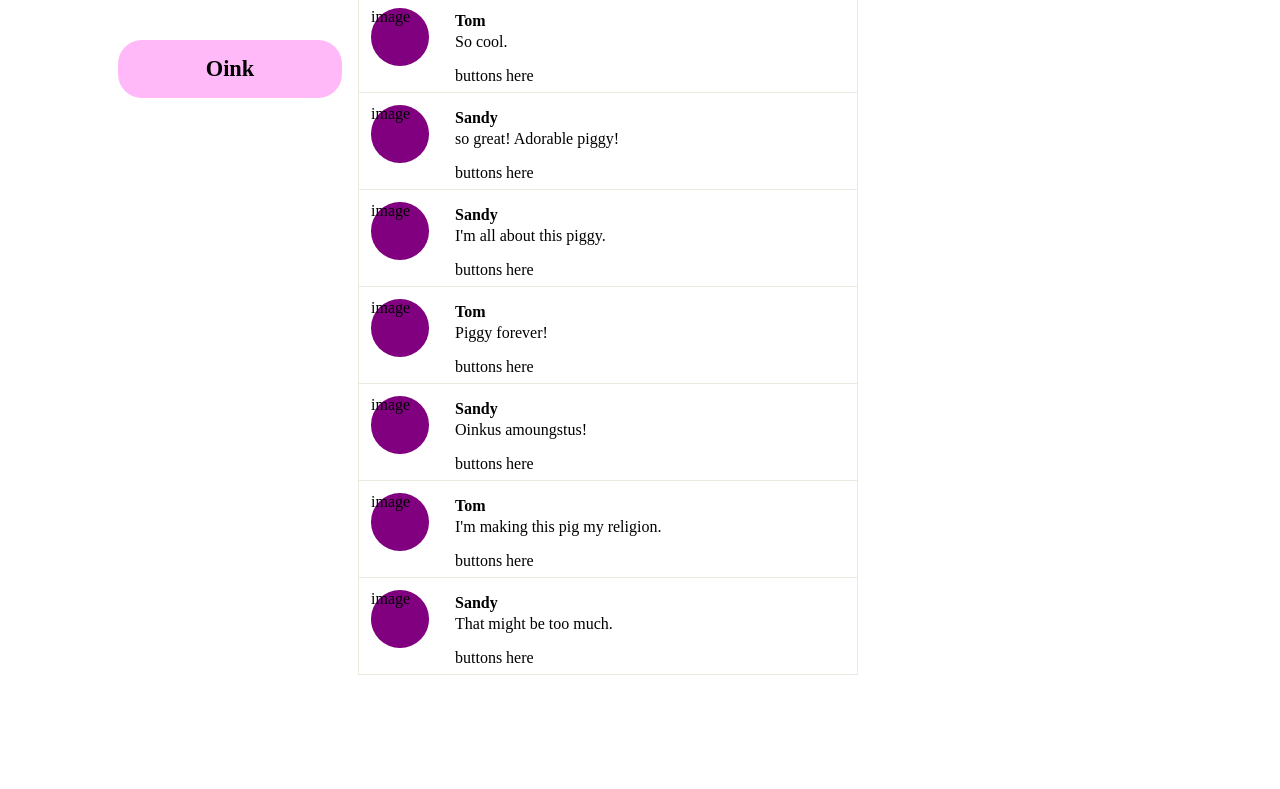
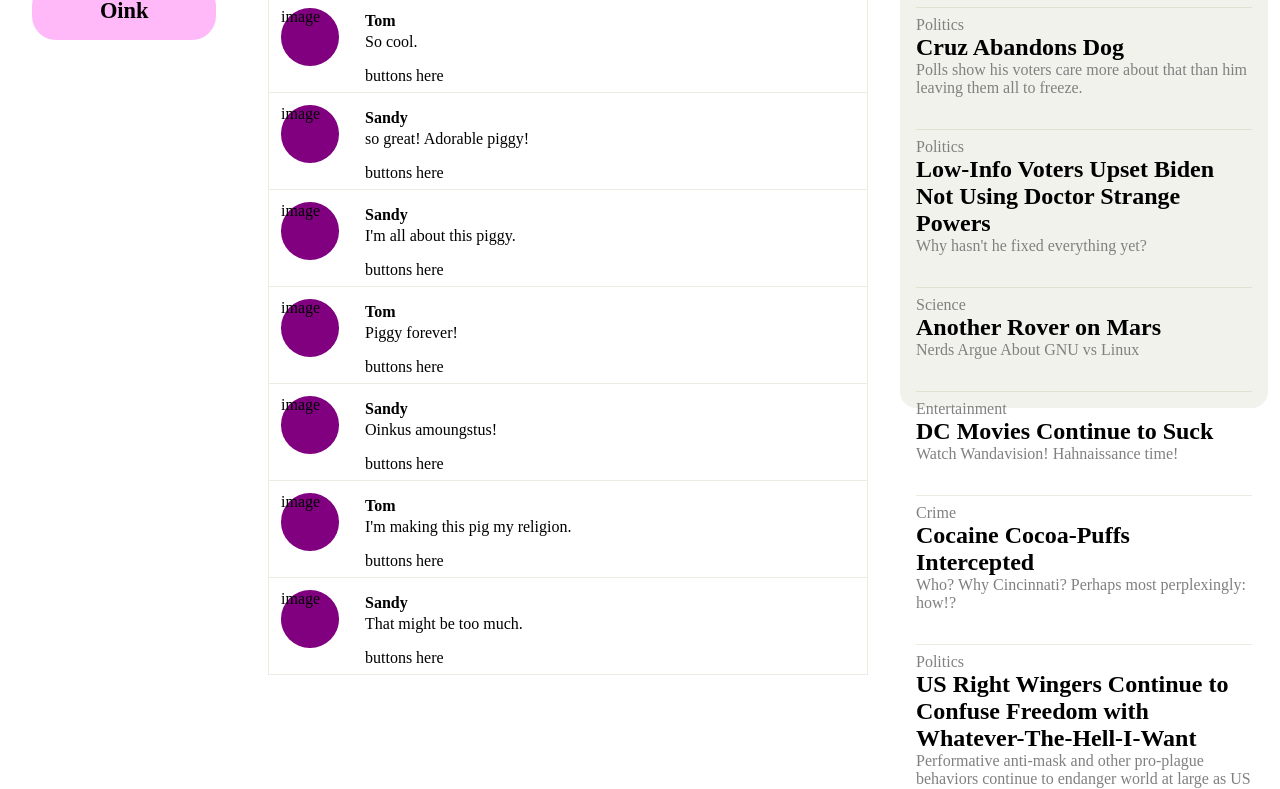
Before and after one commit to ApothecaryOfLight/Oinker, a plain HTML site: page frontend/index.html in a window 1280 px wide. Shown: the part 392-1181 px from the top of the page. Before the commit the page ends 1067 px from the top, so only its background shows below. Drawn offline with Linux system fonts and the light colour scheme.

Commit message:
Restyled CSS interface. Added fake data for news topics.

```diff
--- a/frontend/index.html
+++ b/frontend/index.html
@@ -66,7 +66,9 @@
       <div id="notifcation_container"></div>
       <div id="messages_container"></div>
     </div>
-    <div id="opt_container"></div>
+    <div id="opt_container">
+      <div id="news_items_container"></div>
+    </div>
     <div id="right_padding" class="page_padding"></div>
   </div>
 </body>
--- a/frontend/script.js
+++ b/frontend/script.js
@@ -4,6 +4,7 @@ console.log( "Yipee!" );
 
 window.addEventListener( 'load', (event)=> {
   render_timeline( fake_data.oinks );
+  render_whats_happening( fake_data.news );
 });
 
 
@@ -55,7 +56,51 @@ let fake_data = {
     }
   ],
   news : [
-
+    {
+      topic: "Politics",
+      headline: "Joe Manchin is Sexist",
+      message: "Who knew!? I know no other Democrat can get elected in West Virignia, but have we considered getting rid of West Virginia?"
+    },
+    {
+      topic: "Sports",
+      headline: "Organized Sports: Worse Than Organized Crime?",
+      message: "Why can\'t y\'all just play pick up games? Why does it have to consume society like a disease?"
+    },
+    {
+      topic: "Politics",
+      headline: "Cruz Abandons Dog",
+      message: "Polls show his voters care more about that than him leaving them all to freeze."
+    },
+    {
+      topic: "Politics",
+      headline: "Low-Info Voters Upset Biden Not Using Doctor Strange Powers",
+      message: "Why hasn\'t he fixed everything yet?"
+    },
+    {
+      topic: "Science",
+      headline: "Another Rover on Mars",
+      message: "Nerds Argue About GNU vs Linux"
+    },
+    {
+      topic: "Entertainment",
+      headline: "DC Movies Continue to Suck",
+      message: "Watch Wandavision! Hahnaissance time!"
+    },
+    {
+      topic: "Crime",
+      headline: "Cocaine Cocoa-Puffs Intercepted",
+      message: "Who? Why Cincinnati? Perhaps most perplexingly: how!?"
+    },
+    {
+      topic: "Politics",
+      headline: "US Right Wingers Continue to Confuse Freedom with Whatever-The-Hell-I-Want",
+      message: "Performative anti-mask and other pro-plague behaviors continue to endanger world at large as US variants surge. Yet again, this reporter must ask: why is my country so selfish and stupid?"
+    },
+    {
+      topic: "Entertainment",
+      headline: "Judas and the Black Messiah",
+      message: "Actually happened almost exactly as depicted. Compare with West Wing and other Sorkin ventures, which have absolutely no relation to reality. Discuss."
+    }
   ]
 }
 
@@ -84,3 +129,17 @@ function render_timeline( inTimeline ) {
   const main_container = document.getElementById("main_container");
   main_container.innerHTML = div;
 }
+
+function render_whats_happening( news ) {
+  let dom = "<div class=\"news_items_title\">What\'s Happening</div>";
+  for( const news_item in news ) {
+    dom += "<div class=\"news_item_container\">" +
+      "<div class=\"news_item_topic\">" + news[news_item].topic + "</div>" +
+      "<div class=\"news_item_headline\">" + news[news_item].headline + "</div>" +
+      "<div class=\"news_item_message\">" + news[news_item].message + "</div>" +
+    "</div>"
+  }
+
+  const opt_container = document.getElementById("news_items_container");
+  opt_container.innerHTML = dom;
+}
--- a/frontend/style.css
+++ b/frontend/style.css
@@ -8,33 +8,43 @@ body {
   display: grid;
   --main_width: calc( 100vw - 10vw - 4em );
   --opt_width: calc( 100vw - 10vw );
-  grid-template-columns: 0vw 4em var(--main_width) var(--opt_width) 0vw;
+  --padding: 0px;
+  grid-template-columns: 0vw 6em var(--main_width) var(--opt_width) 0vw;
 }
 @media (min-width: 500px) {
   #root_container {
-    --main_width: calc( 94vw - 4em );
+    --main_width: calc( 94vw - 6em );
     --opt_width: 0px;
-    grid-template-columns: 3vw 4em var(--main_width) var(--opt_width) 3vw;
+    --padding: 0px;
+    grid-template-columns: 3vw 6em var(--main_width) var(--opt_width) 3vw;
   }
 }
 @media (min-width: 700px) {
   #root_container {
-    --main_width: calc( 90vw - 16em );
+    --main_width: 600px;
     --opt_width: 0px;
-    grid-template-columns: 5vw 16em var(--main_width) var(--opt_width) 5vw;
+    --padding: calc( (100vw - (600px + 6em)) / 2 );
+    grid-template-columns: var(--padding) 6em var(--main_width) var(--opt_width) var(--padding);
   }
-}
-@media (min-width: 999px) {
-  #root_container {
-    --main_width: calc( 100vw - 16em );
-    --opt_width: 0px;
-    grid-template-columns: 5vw 16em var(--main_width) var(--opt_width) 5vw;
+  #opt_container {
+    display: none;
   }
 }
 @media (min-width: 1000px) {
   #root_container {
-    --main_width: min( 500px, calc( 55vw - 8em ) );
-    --opt_width: min( 400px, calc( 35vw - 8em ) );
+    --main_width: 600px;
+    --opt_width: 350px;
+    --padding: calc( (100vw - (950px + 6em)) / 2 );
+    grid-template-columns: var(--padding) 6em var(--main_width) var(--opt_width) var(--padding);
+  }
+  #opt_container {
+    display: flex;
+  }
+}
+@media (min-width: 1280px) {
+  #root_container {
+    --main_width: 600px;
+    --opt_width: 400px;
     --padding: calc( (100vw - ( var(--main_width) + var(--opt_width) + 16em)) / 2 );
     grid-template-columns: var(--padding) 16em var(--main_width) var(--opt_width) var(--padding);
   }
@@ -54,16 +64,24 @@ body {
 
 /*Menu*/
 #menu_container {
-  grid-column: 2;
-  width: 100%;
-  height: 100vh;
+  position: fixed;
 
   display: flex;
   flex-direction: column;
+
+  left: 0px;
+  margin-left: max( var(--padding), 1em );
+
+  grid-column: 2;
+/*  width: 100%;*/
+  height: 100vh;
+
   align-items: center;
+
+  margin-top: 1em;
 }
 #menu_mascot {
-  font-size: 3em;
+  font-size: 2em;
   cursor: pointer;
   align-self: center;
 }
@@ -72,7 +90,7 @@ body {
 /*    margin-left:1em; */
   }
 }
-@media (min-width: 700px) {
+@media (min-width: 1280px) {
   #menu_container {
     align-items: flex-start;
   }
@@ -84,14 +102,14 @@ body {
   border-radius: 50%;
   padding: .5em;
 /*  border: 1px black solid;*/
-  margin-top: 1.75em;
+  margin-top: .7em;
   cursor: pointer;
 }
 .menu_button:hover {
   color: #FF66CC;
   background-color: #FFCCFF55;
 }
-@media (min-width: 700px) {
+@media (min-width: 1280px) {
   .menu_button {
     border-radius: 24px;
     padding: .25em;
@@ -104,7 +122,7 @@ body {
 .menu_text {
   display: none;
 }
-@media (min-width:700px) {
+@media (min-width:1280px) {
   .menu_text {
     display: inline-block;
     padding-left: 1em;
@@ -120,14 +138,14 @@ body {
 /*  border-radius: 24px;*/
   background-color: #FFB8F8;
 
-  margin-top: 3em;
+  margin-top: 2em;
 
   cursor: pointer;
 }
 #menu_button_new_oink:hover {
   background-color: #FFA8ED;
 }
-@media (min-width: 700px) {
+@media (min-width: 1280px) {
   #menu_button_new_oink {
     padding-left: 2em;
     padding-right: 2em;
@@ -144,7 +162,7 @@ body {
 #menu_icon_new_oink {
   display: flex;
 }
-@media (min-width:700px) {
+@media (min-width:1280px) {
   #menu_text_new_oink {
     display: block;
     font-size: 1.4em;
@@ -173,7 +191,7 @@ body {
 
 /*Google icons*/
 .material-icons.md-42 {
-  font-size: 42px;
+  font-size: 32px;
 }
 
 
@@ -241,3 +259,37 @@ body {
   margin-top: 1em;
   margin-bottom: .2em;
 }
+
+
+/*News Items*/
+#news_items_container {
+  margin-top: 2em;
+  border-radius: 1em;
+  background-color: #99996620;
+  padding: 1em;
+  margin-left: 2em;
+}
+.news_items_title {
+  font-size: 1.5em;
+  font-weight: bold;
+  padding-top: .5em;
+  padding-bottom: 1em;
+  padding-left: .5em;
+}
+.news_item_container {
+  border-bottom: 1px #99996633 solid;
+  display: flex;
+  flex-direction: column;
+}
+.news_item_topic {
+  margin-top: .5em;
+  color: grey;
+}
+.news_item_headline {
+  font-size: 1.5em;
+  font-weight: bold;
+}
+.news_item_message {
+  margin-bottom: 2em;
+  color: grey;
+}
```
